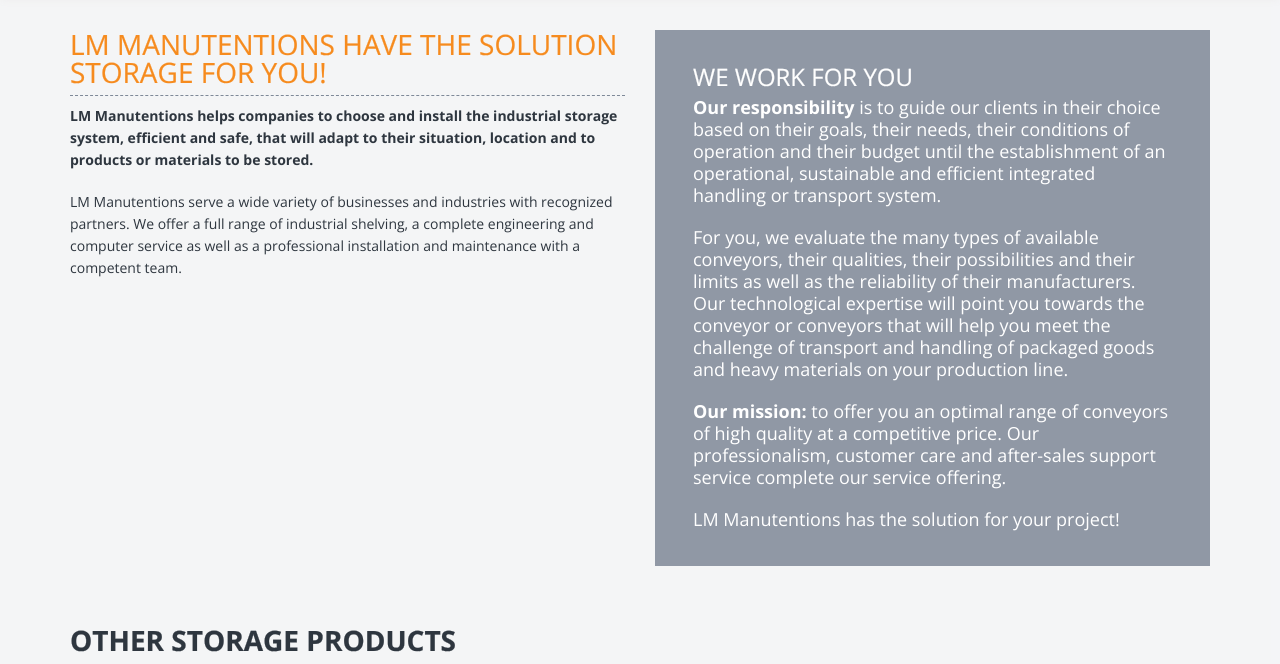
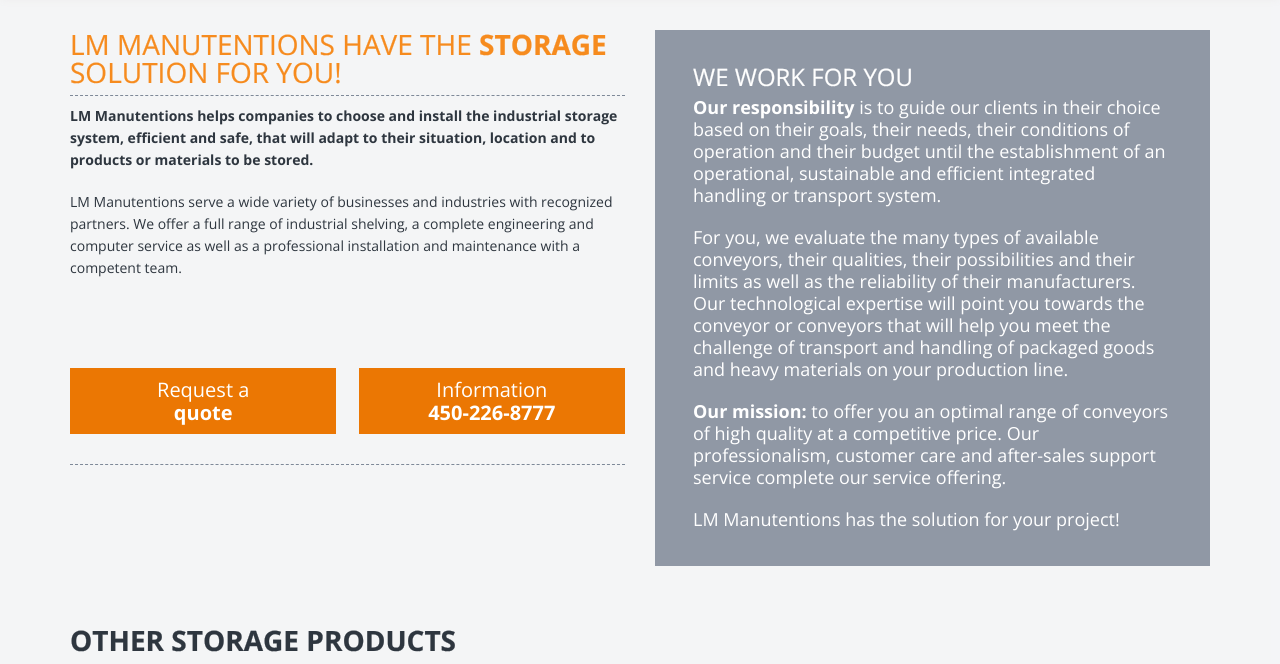
Before and after one commit to xshadow21/ima, a PHP site: page /en/storage in a window 1280 px wide. Shown: the part 131-795 px from the top of the page. Run offline with PHP 8.4, Linux system fonts and the light colour scheme; some libraries are stand-ins or nearby versions.

Commit message:
add quote btn for eng pages + fix url + fix language typos

```diff
--- a/en/request-a-quote.php
+++ b/en/request-a-quote.php
@@ -48,9 +48,9 @@
 
           <div class="form-group">
             <p>I prefer to be contacted by :</p>
-            <label for="prefer-courriel" class="control-label">email</label>
+            <label for="prefer-courriel" class="control-label">Email</label>
             <input type="radio" name="preference" class="form-control" value="courriel" id="prefer-courriel" checked>
-            <label for="prefer-phone" class="control-label">phone</label>
+            <label for="prefer-phone" class="control-label">Phone</label>
             <input type="radio" name="preference" class="form-control" value="phone" id="prefer-phone">
           </div>
           <div class="row">
--- a/en/storage.php
+++ b/en/storage.php
@@ -5,10 +5,13 @@
   <section class="container" style="margin-top: 80px;">
     <div class="row">
       <div class="col-md-6">
-        <h2 style="color: #f68b1e;">LM MANUTENTIONS HAVE THE SOLUTION STORAGE FOR YOU!</h2>
+        <h2 style="color: #f68b1e;">LM MANUTENTIONS HAVE THE <strong>STORAGE</strong> SOLUTION FOR YOU!</h2>
         <hr class="sep" />
         <p class="emphase">LM Manutentions helps companies to choose and install the industrial storage system, efficient and safe, that will adapt to their situation, location and to products or materials to be stored.</p>
         <p>LM Manutentions serve a wide variety of businesses and industries with recognized partners. We offer a full range of industrial shelving, a complete engineering and computer service as well as a professional installation and maintenance with a competent team.</p>
+        &nbsp; <br> &nbsp; <br> &nbsp; <br> <a class="BlocOrangeButton pull-left" href="./request-a-quote">Request a <br><strong>quote</strong> </a>
+        <div class="BlocOrangeButton pull-right">Information<br><strong>450-226-8777</strong></div>
+        <hr class="sep">
       </div>
       <div class="col-md-6">
         <div class="owl-carousel controlls-over" data-plugin-options="{">
--- a/fr/demander-une-soumission.php
+++ b/fr/demander-une-soumission.php
@@ -48,9 +48,9 @@
 
             <div class="form-group">
                 <p>Je préfère être contacté par :</p>
-                <label for="prefer-courriel" class="control-label">email</label>
+                <label for="prefer-courriel" class="control-label">Email</label>
                 <input type="radio" name="preference" class="form-control" value="courriel" id="prefer-courriel" checked>
-                <label for="prefer-phone" class="control-label">phone</label>
+                <label for="prefer-phone" class="control-label">Téléphone</label>
                 <input type="radio" name="preference" class="form-control" value="phone" id="prefer-phone">
             </div>
             <div class="row">
--- a/fr/entreposage.php
+++ b/fr/entreposage.php
@@ -9,9 +9,10 @@
         <hr class="sep">
         <p class="emphase">LM Manutentions aide les entreprises à concevoir et à installer le système d’entreposage industriel efficace et sécuritaire adapté à leur emplacement ainsi qu’aux produits ou matériaux à entreposer.</p>
         <p>Nous desservons une grande variété d'entreprises et d'industries et avec des partenaires reconnus, nous vous offrons une gamme complète d’étagères industrielles, un service complet d'ingénierie et d'informatique ainsi qu'une équipe d'installation et de maintenance compétente et professionnelle.</p>
-         &nbsp; <br> &nbsp; <br> &nbsp; <br> <a class="BlocOrangeButton pull-left" href="https://www.lmmanutentions.com/fr/demander-une-soumission.php"> Demander une<br><strong>soumission</strong> </a>
+         &nbsp; <br> &nbsp; <br> &nbsp; <br> <a class="BlocOrangeButton pull-left" href="./demander-une-soumission">Demander une<br><strong>soumission</strong> </a>
         <div class="BlocOrangeButton pull-right">Information<br><strong>450-226-8777</strong></div>
-        <hr class="sep"></div>
+        <hr class="sep">
+      </div>
       <div class="col-md-6">
         <div class="owl-carousel controlls-over" data-plugin-options="{">
           <div><img class="img-responsive" src="/images/entreposage/push-back1.jpg" alt="" /></div>
```
